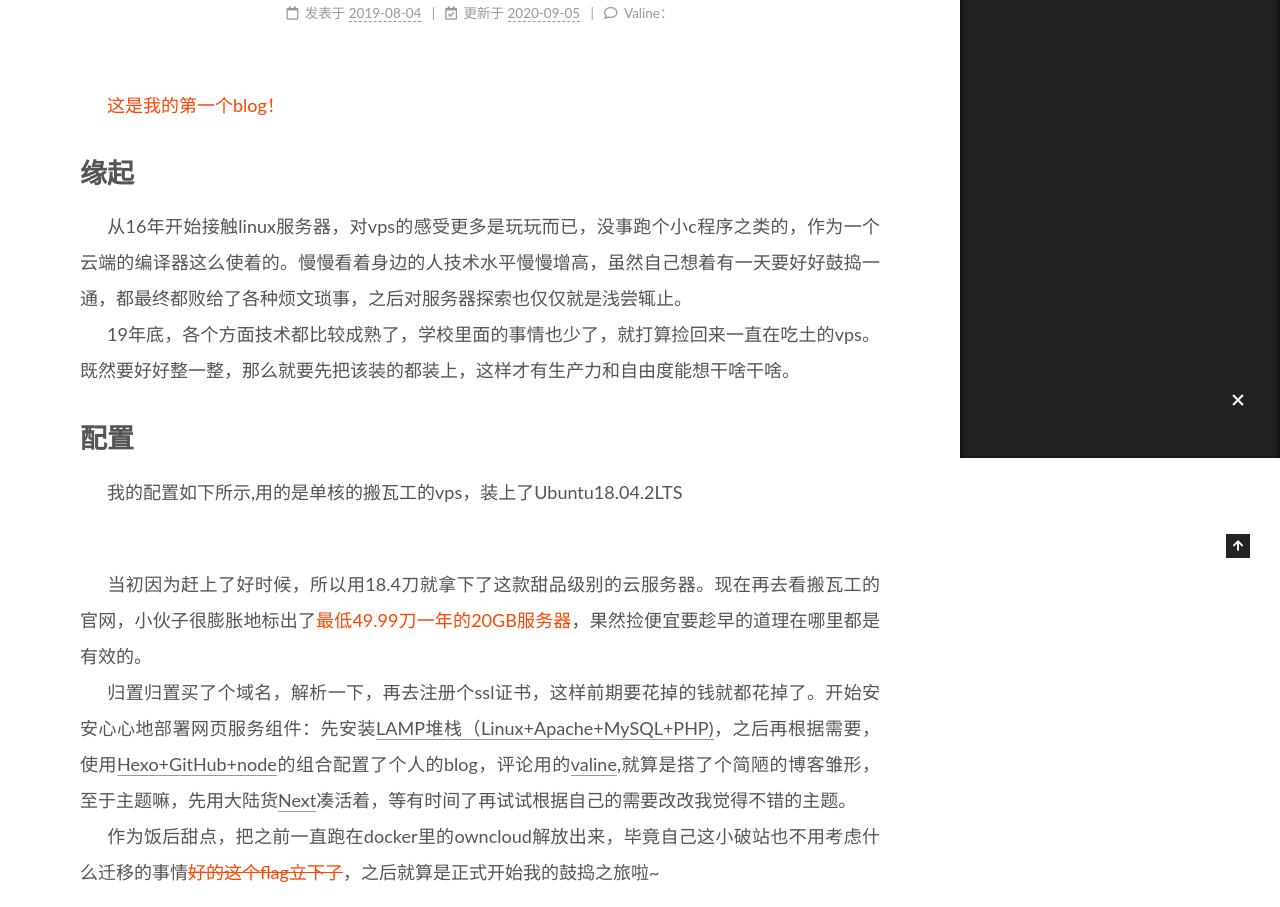
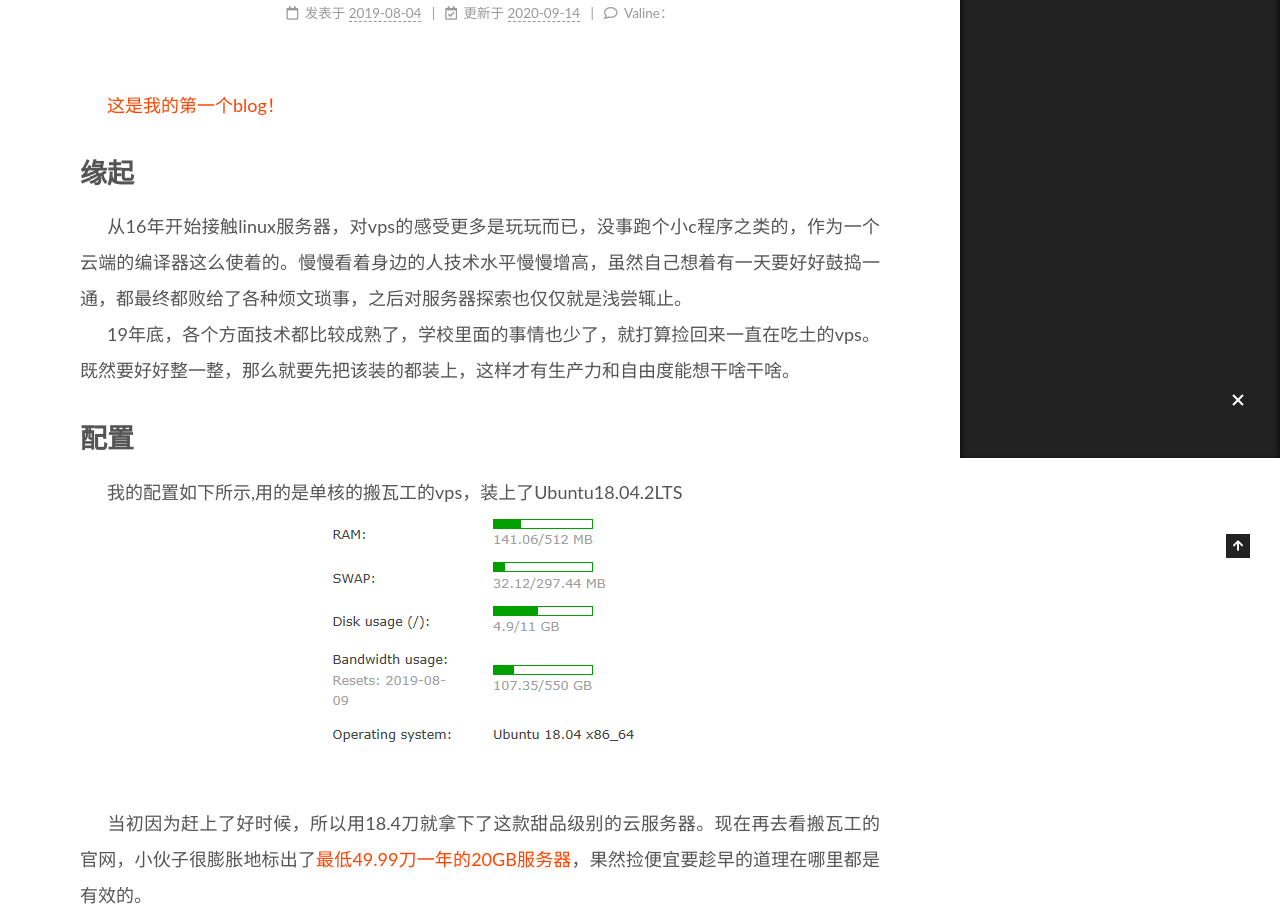
Before and after one commit to TheBigoranger/TheBigoranger.github.io, a plain HTML site: page 2019/08/04/HelloWorld/index.html in a window 1280 px wide. Shown: the part 342-1249 px from the top of the page. Drawn offline with Linux system fonts and the light colour scheme; no server answers; a script that the page names is missing.

Commit message:
Site updated: 2020-09-14 13:02:52

```diff
--- a/2019/08/04/HelloWorld/index.html
+++ b/2019/08/04/HelloWorld/index.html
@@ -27,12 +27,12 @@
 <meta property="og:site_name" content="橘子的技术blog">
 <meta property="og:description" content="&amp;#8195;&amp;#8195;这是我的第一个blog！">
 <meta property="og:locale" content="zh_CN">
-<meta property="og:image" content="http://blog.theseele.site/2019/08/04/HelloWorld/HelloWorld/bwhConfig.png">
+<meta property="og:image" content="http://blog.theseele.site/2019/08/04/HelloWorld/bwhConfig.png">
 <meta property="article:published_time" content="2019-08-04T10:30:18.000Z">
-<meta property="article:modified_time" content="2020-09-05T07:35:04.000Z">
+<meta property="article:modified_time" content="2020-09-14T13:02:34.809Z">
 <meta property="article:author" content="bigoranger">
 <meta name="twitter:card" content="summary">
-<meta name="twitter:image" content="http://blog.theseele.site/2019/08/04/HelloWorld/HelloWorld/bwhConfig.png">
+<meta name="twitter:image" content="http://blog.theseele.site/2019/08/04/HelloWorld/bwhConfig.png">
 
 <link rel="canonical" href="http://blog.theseele.site/2019/08/04/HelloWorld/">
 
@@ -187,7 +187,7 @@
                   <i class="far fa-calendar-check"></i>
                 </span>
                 <span class="post-meta-item-text">更新于</span>
-                <time title="修改时间：2020-09-05 07:35:04" itemprop="dateModified" datetime="2020-09-05T07:35:04+00:00">2020-09-05</time>
+                <time title="修改时间：2020-09-14 13:02:34" itemprop="dateModified" datetime="2020-09-14T13:02:34+00:00">2020-09-14</time>
               </span>
 
 
@@ -217,7 +217,7 @@
 
         <p>&#8195;&#8195;<font color=OrangeRed>这是我的第一个blog！</font><br><a id="more"></a></p>
 <h1 id="缘起"><a href="#缘起" class="headerlink" title="缘起"></a>缘起</h1><p>&#8195;&#8195;从16年开始接触linux服务器，对vps的感受更多是玩玩而已，没事跑个小c程序之类的，作为一个云端的编译器这么使着的。慢慢看着身边的人技术水平慢慢增高，虽然自己想着有一天要好好鼓捣一通，都最终都败给了各种烦文琐事，之后对服务器探索也仅仅就是浅尝辄止。<br>&#8195;&#8195;19年底，各个方面技术都比较成熟了，学校里面的事情也少了，就打算捡回来一直在吃土的vps。既然要好好整一整，那么就要先把该装的都装上，这样才有生产力和自由度能想干啥干啥。</p>
-<h1 id="配置"><a href="#配置" class="headerlink" title="配置"></a>配置</h1><p>&#8195;&#8195;我的配置如下所示,用的是单核的搬瓦工的vps，装上了Ubuntu18.04.2LTS<br><img src="HelloWorld/bwhConfig.png" alt=""><br>&#8195;&#8195;当初因为赶上了好时候，所以用18.4刀就拿下了这款甜品级别的云服务器。现在再去看搬瓦工的官网，小伙子很膨胀地标出了<font color=OrangeRed>最低49.99刀一年的20GB服务器</font>，果然捡便宜要趁早的道理在哪里都是有效的。<br>&#8195;&#8195;归置归置买了个域名，解析一下，再去注册个ssl证书，这样前期要花掉的钱就都花掉了。开始安安心心地部署网页服务组件：先安装<a target="_blank" rel="noopener" href="https://www.digitalocean.com/community/tutorials/how-to-install-linux-apache-mysql-php-lamp-stack-ubuntu-18-04">LAMP堆栈（Linux+Apache+MySQL+PHP)</a>，之后再根据需要，使用<a target="_blank" rel="noopener" href="https://gist.github.com/btfak/18938572f5df000ebe06fbd1872e4e39">Hexo+GitHub+node</a>的组合配置了个人的blog，评论用的<a target="_blank" rel="noopener" href="https://blog.csdn.net/blue_zy/article/details/79071414">valine</a>,就算是搭了个简陋的博客雏形，至于主题嘛，先用大陆货<a target="_blank" rel="noopener" href="https://www.jianshu.com/p/1f8107a8778c">Next</a>凑活着，等有时间了再试试根据自己的需要改改我觉得不错的主题。<br>&#8195;&#8195;作为饭后甜点，把之前一直跑在docker里的owncloud解放出来，毕竟自己这小破站也不用考虑什么迁移的事情<font color=OrangeRed><del>好的这个flag立下了</del></font>，之后就算是正式开始我的鼓捣之旅啦~</p>
+<h1 id="配置"><a href="#配置" class="headerlink" title="配置"></a>配置</h1><p>&#8195;&#8195;我的配置如下所示,用的是单核的搬瓦工的vps，装上了Ubuntu18.04.2LTS<br><img src="bwhConfig.png" alt="bwhconfig"><br>&#8195;&#8195;当初因为赶上了好时候，所以用18.4刀就拿下了这款甜品级别的云服务器。现在再去看搬瓦工的官网，小伙子很膨胀地标出了<font color=OrangeRed>最低49.99刀一年的20GB服务器</font>，果然捡便宜要趁早的道理在哪里都是有效的。<br>&#8195;&#8195;归置归置买了个域名，解析一下，再去注册个ssl证书，这样前期要花掉的钱就都花掉了。开始安安心心地部署网页服务组件：先安装<a target="_blank" rel="noopener" href="https://www.digitalocean.com/community/tutorials/how-to-install-linux-apache-mysql-php-lamp-stack-ubuntu-18-04">LAMP堆栈（Linux+Apache+MySQL+PHP)</a>，之后再根据需要，使用<a target="_blank" rel="noopener" href="https://gist.github.com/btfak/18938572f5df000ebe06fbd1872e4e39">Hexo+GitHub+node</a>的组合配置了个人的blog，评论用的<a target="_blank" rel="noopener" href="https://blog.csdn.net/blue_zy/article/details/79071414">valine</a>,就算是搭了个简陋的博客雏形，至于主题嘛，先用大陆货<a target="_blank" rel="noopener" href="https://www.jianshu.com/p/1f8107a8778c">Next</a>凑活着，等有时间了再试试根据自己的需要改改我觉得不错的主题。<br>&#8195;&#8195;作为饭后甜点，把之前一直跑在docker里的owncloud解放出来，毕竟自己这小破站也不用考虑什么迁移的事情<font color=OrangeRed><del>好的这个flag立下了</del></font>，之后就算是正式开始我的鼓捣之旅啦~</p>
 <h1 id="我的小目标"><a href="#我的小目标" class="headerlink" title="我的小目标"></a>我的小目标</h1><p>&#8195;&#8195;建站的目的仅仅是想分享一些知识和所见所闻给更多的人。平常习惯了随手<del>baidu</del>,google,stackoerflow，渐渐的感觉到网络上的很多资源，信息其实都不是很考究，有时候跟着教程一步步走下来都有可能出现各种bug。每次找bug，找指令，翻帮助手册，都要花去不少的时间。所以想通过blog这样的方式，每次学会一点，就记录一点，给自己留个备忘录，也能帮到有需要的人。<br>&#8195;&#8195;博文主体还是以中文为主，方便随手记录一些东西。如果后期有空的话 会考虑多出一个英文双语版本，这样说不定未来工作求职等会比较方便。</p>
 
     </div>
--- a/css/main.css
+++ b/css/main.css
@@ -1165,7 +1165,7 @@ pre .javascript .function {
 }
 .links-of-author a::before,
 .links-of-author span.exturl::before {
-  background: #f9ff26;
+  background: #ffa205;
   border-radius: 50%;
   content: ' ';
   display: inline-block;
```
Also changed, not shown: index.html (+1 -1 lines).
